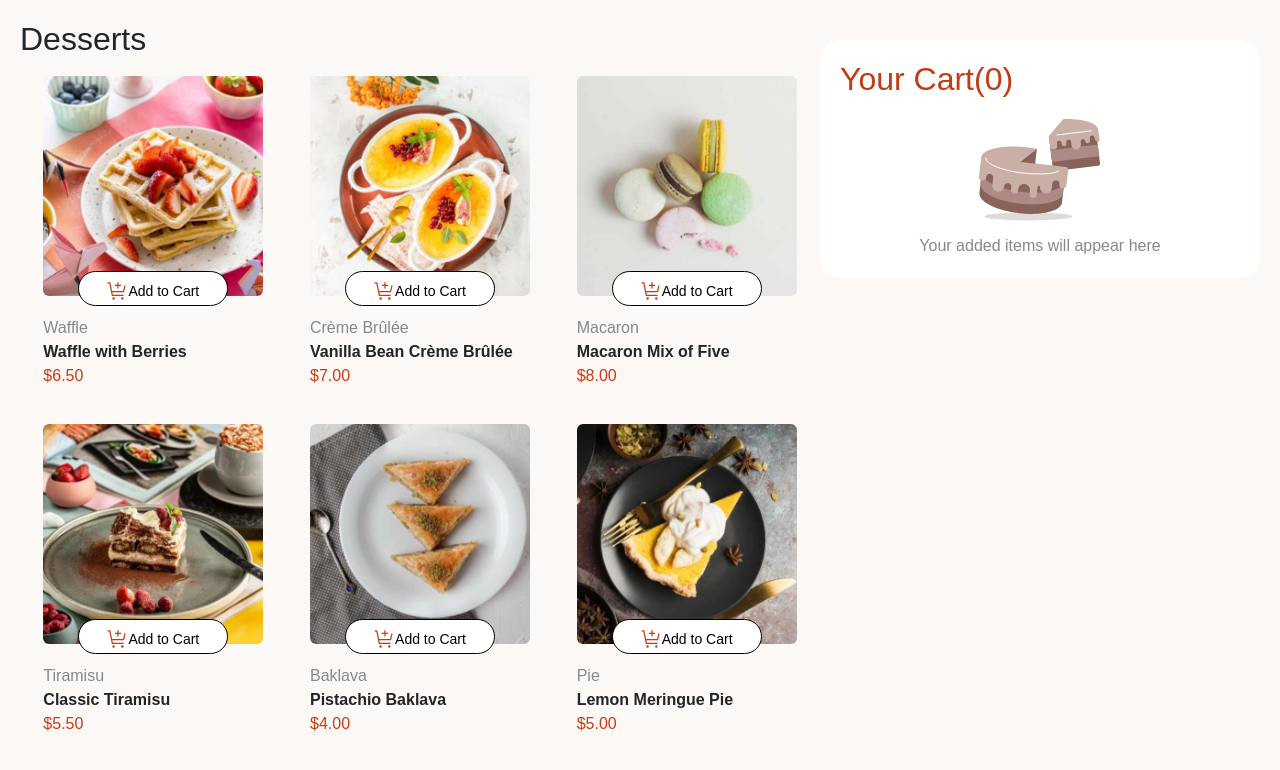
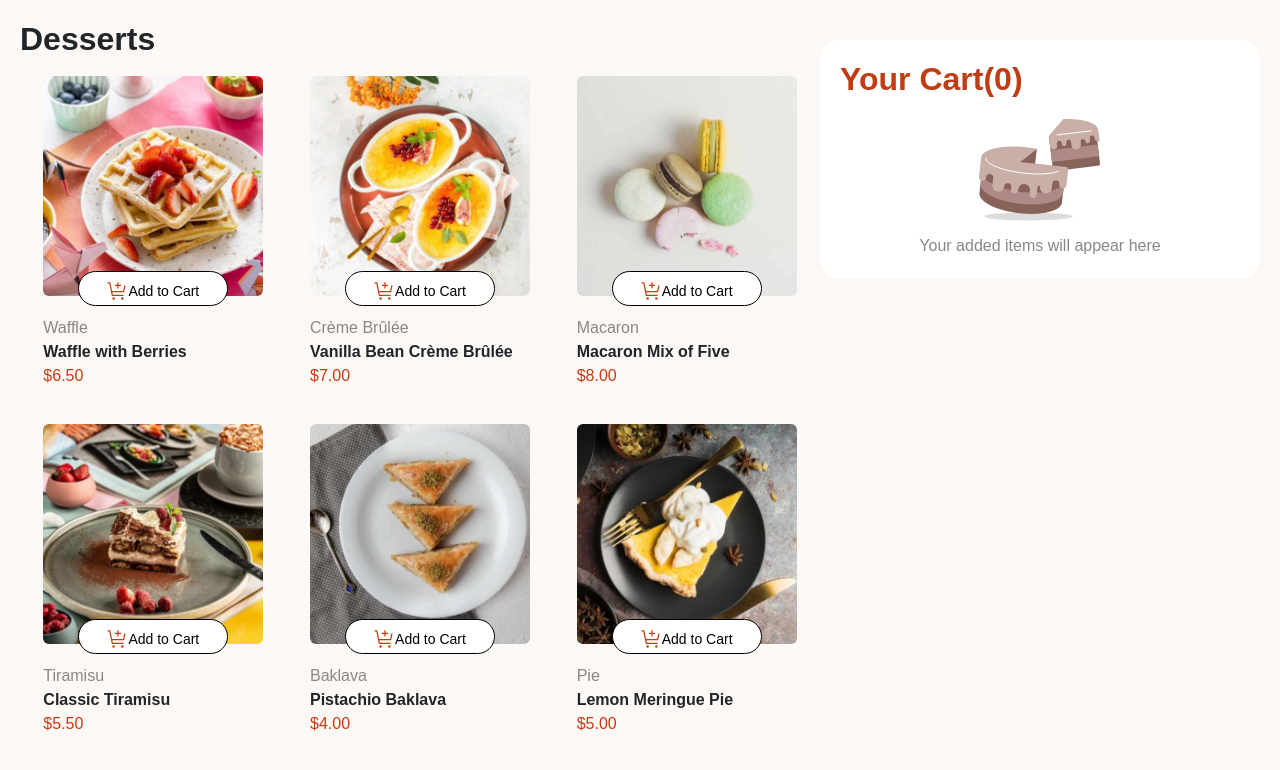
Before and after one commit to 152ling/Vue3_Dessert, a Vue app: page / in a window 1280 px wide. Shown: the top 770 px of the page. Built offline with nearby package versions, Linux system fonts and the light colour scheme.

Commit message:
Sandbox snapshot commit

```diff
--- a/index.html
+++ b/index.html
@@ -30,7 +30,7 @@
       integrity="sha384-RuyvpeZCxMJCqVUGFI0Do1mQrods/hhxYlcVfGPOfQtPJh0JCw12tUAZ/Mv10S7D"
       crossorigin="anonymous"
     ></script>
-    <title>Vite + Vue + TS</title>
+    <title>Desserts_Carts</title>
   </head>
   <body>
     <div id="app"></div>
--- a/src/App.vue
+++ b/src/App.vue
@@ -3,7 +3,7 @@
     <ProductList :products="products" :addToCart="addToCart" :decreaseQuantity="decreaseQuantity" :cart="cart"/>
 
     <div class="cart">
-      <h2 style="color:#C13C12">Your Cart({{totalquantity}})</h2>
+      <h2 style="color:#C13C12"><b>Your Cart({{totalquantity}})</b></h2>
       <!-- 顯示「空的購物車」畫面 -->
       <div v-if="totalquantity === 0" style="color: #888;display: flex;flex-direction: column;align-items: center;">
         <img :src="emptycart" alt="emptycart" style="width: min-content;">
@@ -15,7 +15,7 @@
         <ul>
           <li v-for="item in cart" :key="item.id" class="cart-item">
             <div class="item-info">
-              {{ item.name }}
+              <b>{{ item.name }}</b>
               <div style="display:flex;gap:10px">
                 <p style="color:#C13C12">{{ item.quantity }}x</p>
                 <p style="color:#B9B1AC">@ ${{ item.price.toFixed(2) }}</p>
@@ -28,9 +28,9 @@
               </button></div>
           </li>
         </ul>
-        <div class="cart-price" style="display: flex;justify-content: space-between;align-items: center;">
+        <div class="cart-price" style="display: flex;justify-content: space-between;align-items: center;margin:5px 0px;">
           <p>Order Total</p>
-          <h2>${{ totalPrice.toFixed(2) }}</h2>
+          <h3><b>${{ totalPrice.toFixed(2) }}</b></h3>
         </div>
         <div class="memo">
             <svg width="21" height="20" fill="none" viewBox="0 0 21 20"><path fill="#1EA575" d="M8 18.75H6.125V17.5H8V9.729L5.803 8.41l.644-1.072 2.196 1.318a1.256 1.256 0 0 1 .607 1.072V17.5A1.25 1.25 0 0 1 8 18.75Z"/><path fill="#1EA575" d="M14.25 18.75h-1.875a1.25 1.25 0 0 1-1.25-1.25v-6.875h3.75a2.498 2.498 0 0 0 2.488-2.747 2.594 2.594 0 0 0-2.622-2.253h-.99l-.11-.487C13.283 3.56 11.769 2.5 9.875 2.5a3.762 3.762 0 0 0-3.4 2.179l-.194.417-.54-.072A1.876 1.876 0 0 0 5.5 5a2.5 2.5 0 1 0 0 5v1.25a3.75 3.75 0 0 1 0-7.5h.05a5.019 5.019 0 0 1 4.325-2.5c2.3 0 4.182 1.236 4.845 3.125h.02a3.852 3.852 0 0 1 3.868 3.384 3.75 3.75 0 0 1-3.733 4.116h-2.5V17.5h1.875v1.25Z"/></svg>
--- a/src/components/ProductList.vue
+++ b/src/components/ProductList.vue
@@ -1,6 +1,6 @@
 <template>
     <div class="product-list">
-      <h2>Desserts</h2>
+      <h2><b>Desserts</b></h2>
       <div class="product-grid">
       <div
       class="product-item"
```
